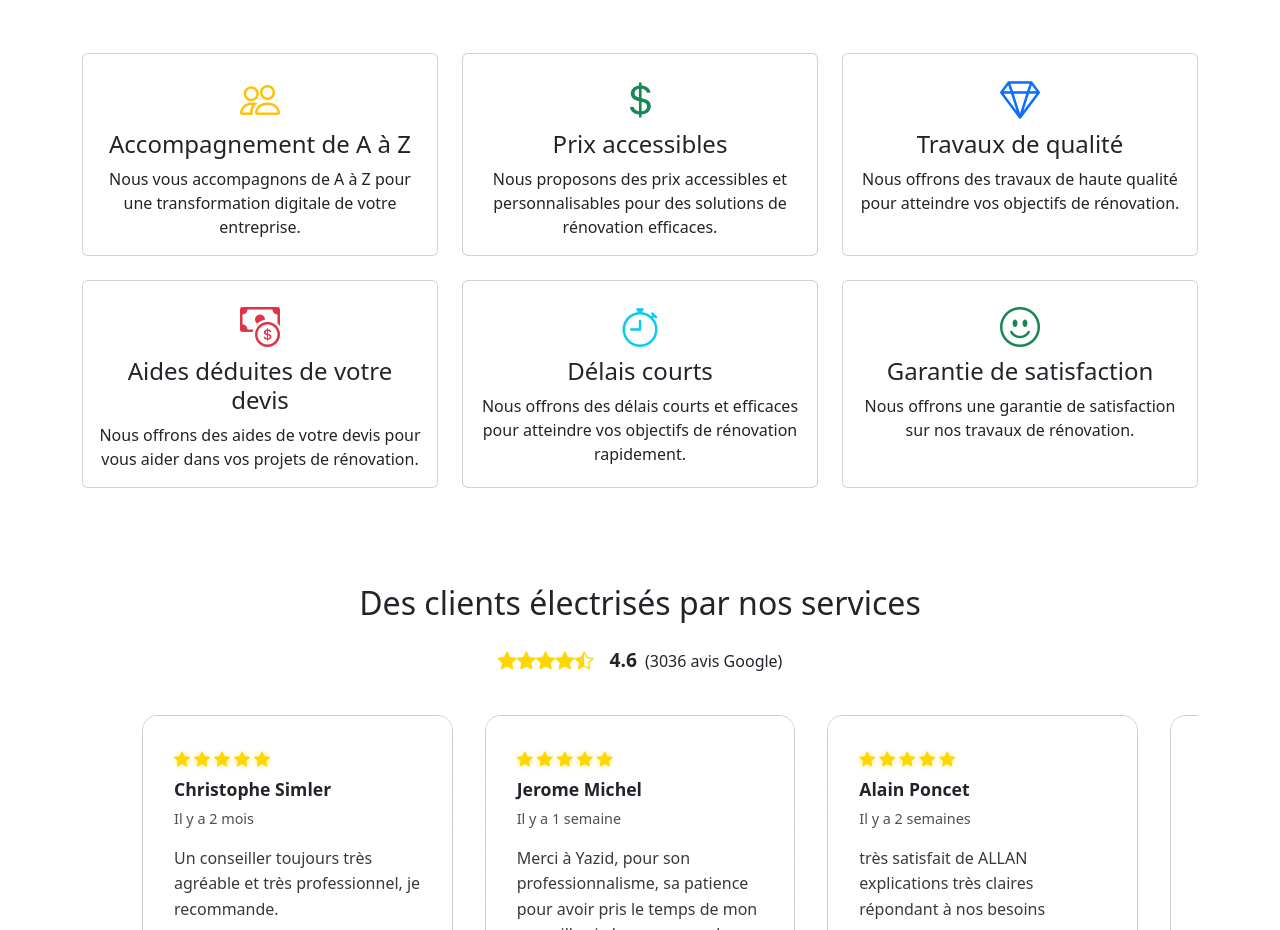
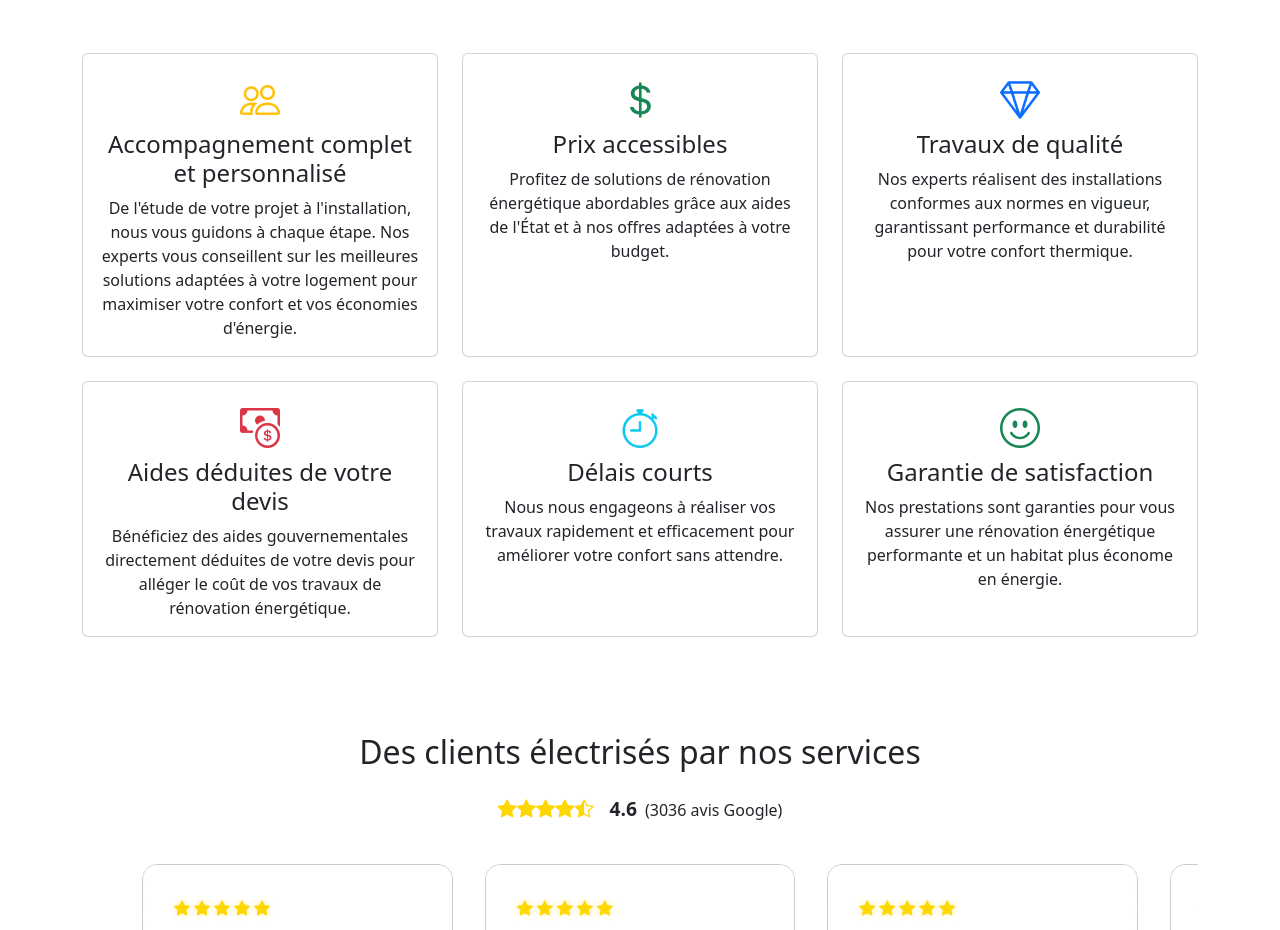
Before and after one commit to yayaoui/ecoplus, an Angular app: page /accueil in a window 1280 px wide. Shown: the part 865-1795 px from the top of the page. Built offline with nearby package versions, Linux system fonts and the light colour scheme.

Commit message:
change contactes and description on home page

```diff
--- a/src/app/components/contact/contact.component.html
+++ b/src/app/components/contact/contact.component.html
@@ -11,10 +11,10 @@
             </p>
             <div class="d-grid gap-3">
               <a href="tel:+33650495756" class="btn btn-success btn-lg">
-                <i class="bi bi-telephone me-2"></i>Appelez-nous : 06 50 49 57 56
+                <i class="bi bi-telephone me-2"></i>Appelez-nous : 01 84 74 04 10
               </a>
-              <a href="mailto:adelkadi174&#64;gmail.com" class="btn btn-outline-success btn-lg">
-                <i class="bi bi-envelope me-2"></i> adelkadi174&#64;gmail.com
+              <a href="mailto:contact&#64;eco-plus.net" class="btn btn-outline-success btn-lg">
+                <i class="bi bi-envelope me-2"></i>contact&#64;eco-plus.net
               </a>
             </div>
           </div>
--- a/src/app/components/home/home.component.html
+++ b/src/app/components/home/home.component.html
@@ -20,8 +20,8 @@
         <div class="card h-100">
           <div class="card-body text-center">
             <i class="bi bi-people fs-1 text-warning mb-3"></i>
-            <h3 class="card-title h4">Accompagnement de A à Z</h3>
-            <p class="card-text">Nous vous accompagnons de A à Z pour une transformation digitale de votre entreprise.</p>
+            <h3 class="card-title h4">Accompagnement complet et personnalisé</h3>
+            <p class="card-text">De l'étude de votre projet à l'installation, nous vous guidons à chaque étape. Nos experts vous conseillent sur les meilleures solutions adaptées à votre logement pour maximiser votre confort et vos économies d'énergie.</p>
           </div>
         </div>
       </div>
@@ -31,7 +31,7 @@
           <div class="card-body text-center">
             <i class="bi bi-currency-dollar fs-1 text-success mb-3"></i>
             <h3 class="card-title h4">Prix accessibles</h3>
-            <p class="card-text">Nous proposons des prix accessibles et personnalisables pour des solutions de rénovation efficaces.</p>
+            <p class="card-text">Profitez de solutions de rénovation énergétique abordables grâce aux aides de l'État et à nos offres adaptées à votre budget.</p>
           </div>
         </div>
       </div>
@@ -41,7 +41,7 @@
           <div class="card-body text-center">
             <i class="bi bi-gem fs-1 text-primary mb-3"></i>
             <h3 class="card-title h4">Travaux de qualité</h3>
-            <p class="card-text">Nous offrons des travaux de haute qualité pour atteindre vos objectifs de rénovation.</p>
+            <p class="card-text">Nos experts réalisent des installations conformes aux normes en vigueur, garantissant performance et durabilité pour votre confort thermique.</p>
           </div>
         </div>
       </div>
@@ -51,7 +51,7 @@
           <div class="card-body text-center">
             <i class="bi bi-cash-coin fs-1 text-danger mb-3"></i>
             <h3 class="card-title h4">Aides déduites de votre devis</h3>
-            <p class="card-text">Nous offrons des aides de votre devis pour vous aider dans vos projets de rénovation.</p>
+            <p class="card-text">Bénéficiez des aides gouvernementales directement déduites de votre devis pour alléger le coût de vos travaux de rénovation énergétique.</p>
           </div>
         </div>
       </div>
@@ -61,7 +61,7 @@
           <div class="card-body text-center">
             <i class="bi bi-stopwatch fs-1 text-info mb-3"></i>
             <h3 class="card-title h4">Délais courts</h3>
-            <p class="card-text">Nous offrons des délais courts et efficaces pour atteindre vos objectifs de rénovation rapidement.</p>
+            <p class="card-text">Nous nous engageons à réaliser vos travaux rapidement et efficacement pour améliorer votre confort sans attendre.</p>
           </div>
         </div>
       </div>
@@ -71,7 +71,7 @@
           <div class="card-body text-center">
             <i class="bi bi-emoji-smile fs-1 text-success mb-3"></i>
             <h3 class="card-title h4">Garantie de satisfaction</h3>
-            <p class="card-text">Nous offrons une garantie de satisfaction sur nos travaux de rénovation.</p>
+            <p class="card-text">Nos prestations sont garanties pour vous assurer une rénovation énergétique performante et un habitat plus économe en énergie.</p>
           </div>
         </div>
       </div>
```
